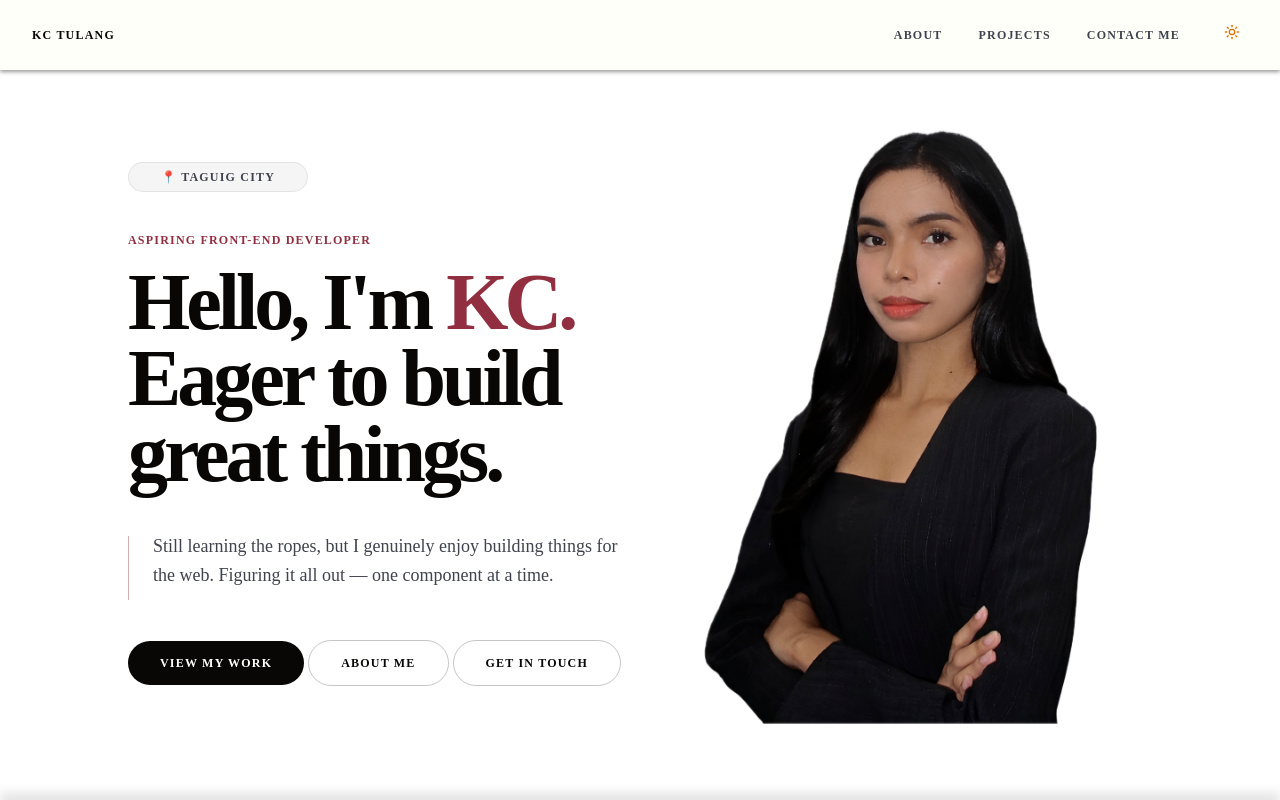
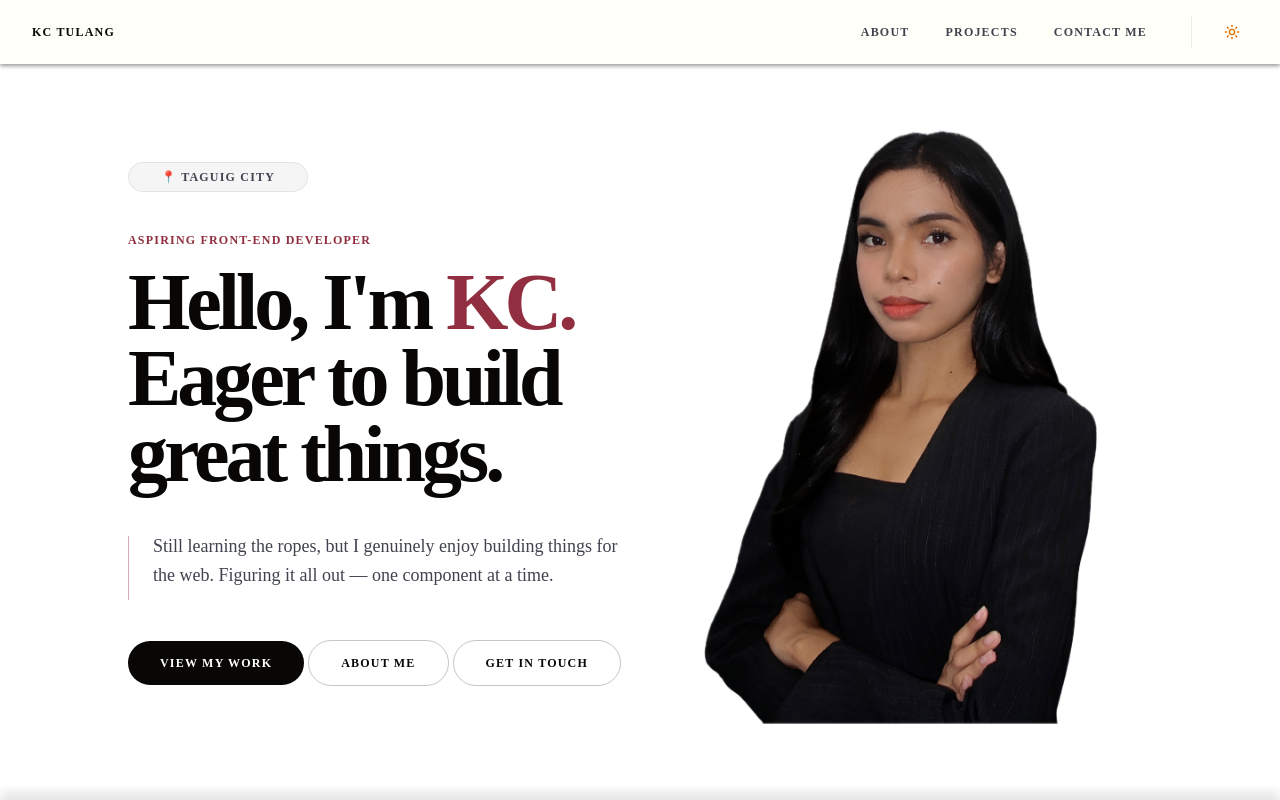
Before and after one commit to KCTulang/my-portfolio, a Next.js app: page / in a window 1280 px wide. Shown: the top 800 px of the page. Built offline with nearby package versions, Linux system fonts and the light colour scheme.

Commit message:
refactor(home): clean the code feat(home): enhance the UI responsiveness

```diff
--- a/components/Navbar.tsx
+++ b/components/Navbar.tsx
@@ -5,90 +5,95 @@ import { usePathname } from "next/navigation";
 import { useEffect, useState } from "react";
 import { ModeToggle } from "@/app/mode-toggle";
 
+const NAV_LINKS = [
+    { name: "About", path: "/about" },
+    { name: "Projects", path: "/projects" },
+    { name: "Contact Me", path: "/contact" },
+];
+
+const TRANSITION =
+    "transition-all duration-700 ease-[cubic-bezier(0.34,1.56,0.64,1)]";
+
 export default function Navbar() {
     const [isScrolled, setIsScrolled] = useState(false);
     const [isMenuOpen, setIsMenuOpen] = useState(false);
     const pathname = usePathname();
 
     useEffect(() => {
-		const handleScroll = () => {
-			setIsScrolled(window.scrollY > 50);
-		};
+        const handleScroll = () => setIsScrolled(window.scrollY > 50);
         window.addEventListener("scroll", handleScroll);
         return () => window.removeEventListener("scroll", handleScroll);
     }, []);
 
-	const navLinks = [
-		{ name: "About", path: "/about" },
-		{ name: "Projects", path: "/projects" },
-		{ name: "Contact Me", path: "/contact" },
-	];
+    const closeMenu = () => setIsMenuOpen(false);
 
-	return (
-		<header
-			className={`fixed left-0 right-0 z-80 mx-auto flex justify-center will-change-transform transition-all duration-700 ease-[cubic-bezier(0.34,1.56,0.64,1)] ${
+    const headerClasses = `fixed left-0 right-0 z-80 mx-auto flex justify-center will-change-transform ${TRANSITION} ${
         isScrolled ? "top-6 w-[calc(100%-2rem)] max-w-4xl" : "top-0 w-full"
-			}`}
-		>
-			<nav
-				className={`flex w-full flex-col md:flex-row items-center justify-between transition-all duration-700 ease-[cubic-bezier(0.34,1.56,0.64,1)] bg-ivory text-rich-black dark:bg-black dark:text-ivory ${
+    }`;
+
+    const navClasses = `flex w-full flex-col items-center justify-between bg-ivory text-rich-black md:flex-row dark:bg-black dark:text-ivory ${TRANSITION} ${
         isScrolled
             ? "rounded-3xl px-6 py-3 shadow-[0_2px_8px_rgb(0,0,0,0.40)] dark:shadow-[0_2px_8px_rgb(255,255,255,0.1)]"
             : "px-8 py-4 shadow-[0_2px_4px_rgb(0,0,0,0.40)] dark:shadow-[0_2px_4px_rgb(255,255,255,0.05)]"
-				}`}
-			>
-				{/* Logo and Mobile Toggle */}
+    }`;
+
+    const menuContainerClasses = `z-50 w-full flex-col items-center gap-1 pb-4 mt-4 md:mt-0 md:flex md:w-auto md:flex-row md:pb-0 ${
+        isMenuOpen ? "flex" : "hidden"
+    }`;
+
+    const getLinkClasses = (isActive: boolean) => {
+        const baseClasses = "block rounded-full px-4 py-2 text-xs font-bold uppercase tracking-widest transition-all duration-300 ease-in-out";
+        const activeClasses = "bg-crimson/10 text-crimson dark:bg-watermelon/10 dark:text-watermelon";
+        const inactiveClasses = "text-charcoal hover:bg-crimson/10 hover:text-crimson dark:text-ivory/70 dark:hover:text-watermelon";
+
+        return `${baseClasses} ${isActive ? activeClasses : inactiveClasses}`;
+    };
+
+    return (
+        <header className={headerClasses}>
+            <nav className={navClasses}>
+                {/* Logo + Mobile Menu Trigger */}
                 <div className="flex w-full items-center justify-between md:w-auto">
                     <Link
                         href="/"
                         onClick={() => {
-							setIsMenuOpen(false);
+                            closeMenu();
                             window.scrollTo({ top: 0, behavior: "smooth" });
                         }}
                         className="text-xs font-bold tracking-[0.2em] uppercase"
                     >
-						<span className="hover:text-crimson tracking-widest dark:hover:text-watermelon transition-colors duration-500">
+                        <span className="tracking-widest transition-colors duration-500 hover:text-crimson dark:hover:text-watermelon">
                             KC Tulang
                         </span>
                     </Link>
+
                     <button
                         type="button"
-						className="md:hidden p-1 text-rich-black dark:text-ivory"
-						onClick={() => setIsMenuOpen(!isMenuOpen)}
+                        aria-label={isMenuOpen ? "Close menu" : "Open menu"}
+                        aria-expanded={isMenuOpen}
+                        className="p-1 text-rich-black md:hidden dark:text-ivory"
+                        onClick={() => setIsMenuOpen((prev) => !prev)}
                     >
                         {isMenuOpen ? "✕" : "☰"}
                     </button>
                 </div>
 
-				{/* Menu Container */}
-				<div
-					className={`${
-						isMenuOpen ? "flex" : "hidden"
-					} md:flex w-full md:w-auto flex-col md:flex-row items-center gap-1 mt-4 md:mt-0 pb-4 md:pb-0 z-50`}
+                {/* Navigation Links */}
+                <div className={menuContainerClasses}>
+                    {NAV_LINKS.map(({ name, path }) => (
+                        <div key={name} className="w-full text-center md:w-auto">
+                            <Link
+                                href={path}
+                                onClick={closeMenu}
+                                className={getLinkClasses(pathname === path)}
                             >
-					{navLinks.map((item) => {
-						const isActive = pathname === item.path;
-						return (
-							<div
-								key={item.name}
-								className="relative w-full md:w-auto text-center"
-							>
-								<Link
-									href={item.path}
-									onClick={() => setIsMenuOpen(false)}
-									className={`block px-4 py-2 text-xs uppercase tracking-widest transition-all duration-300 ease-in-out ${
-										isActive
-											? "font-bold text-crimson bg-crimson/10 dark:bg-watermelon/10 dark:text-watermelon rounded-full"
-											: "font-bold text-charcoal dark:text-ivory/70 hover:bg-crimson/10 hover:text-crimson dark:hover:text-watermelon rounded-full"
-									}`}
-								>
-									{item.name}
+                                {name}
                             </Link>
                         </div>
-						);
-					})}
+                    ))}
 
-					<div className="mt-2 md:mt-0 md:ml-4">
+                    {/* Dark Mode Toggle */}
+                    <div className="mt-2 flex w-full justify-center border-t border-charcoal/10 pt-4 md:ml-4 md:mt-0 md:w-auto md:justify-start md:border-l md:border-t-0 md:pl-4 md:pt-0 lg:ml-6 lg:pl-6 dark:border-white/10">
                         <ModeToggle />
                     </div>
                 </div>
```
Lines whose indentation alone changed are shown as unchanged.
